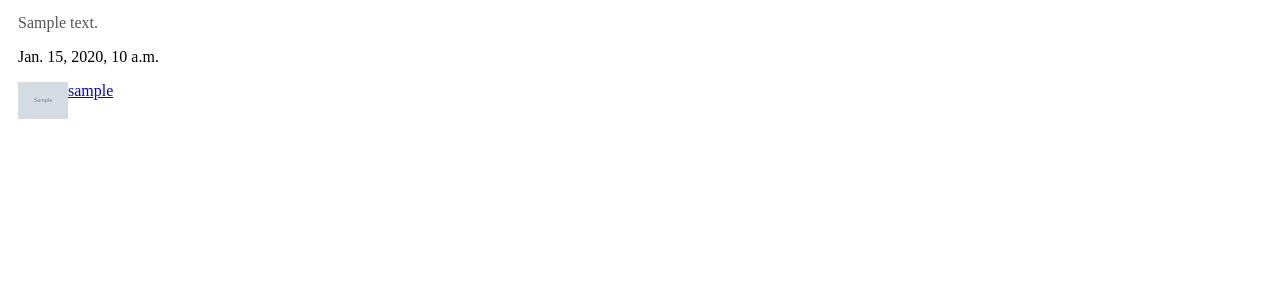
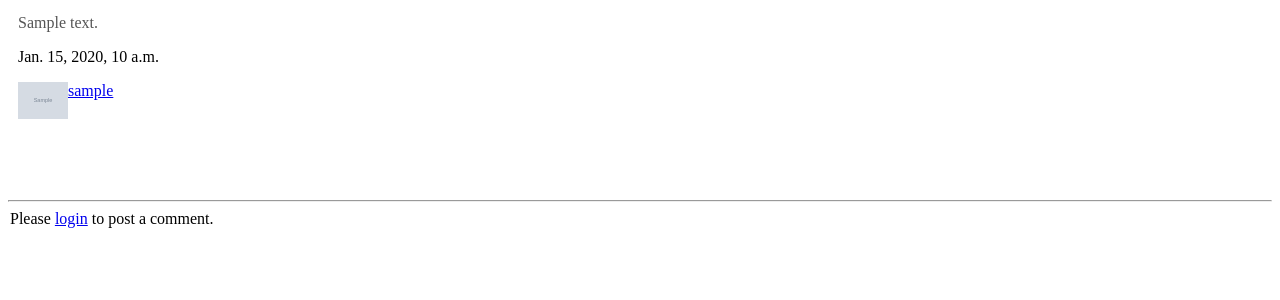
Before and after one commit to Michael-Czekanski/Djagno-Forum, a Django app: page /topic/1/ in a window 1280 px wide. Shown: the part 229-529 px from the top of the page. Run offline with Django 3.2, Linux system fonts and the light colour scheme; tables that the repository leaves empty hold one stand-in row (values such as "Sample post"); grey boxes marked "Sample" are stand-in pictures.

Commit message:
Add creating posts for topics

```diff
--- a/forum/templates/forum/topic.html
+++ b/forum/templates/forum/topic.html
@@ -10,4 +10,17 @@
 
     </div>
 {% endfor %}
+
+<hr>
+{% if user.is_authenticated %}
+    <legend>Post a comment</legend>
+    <form method="post">
+        {% csrf_token %}
+        {{ post_form.as_p }}
+        <button type="submit">Post</button>
+    </form>
+
+{% else %}
+    <legend>Please <a href="{% url 'login' %}">login</a> to post a comment.</legend>
+{% endif %}
 {% endblock content %}
--- a/forum/views.py
+++ b/forum/views.py
@@ -22,9 +22,21 @@ def topic(request, topic_id):
 
     posts = topic.post_set.all()
 
+    if request.user.is_authenticated:
+        if request.method == 'POST':
+            post_form = PostCreateForm(request.POST, user=request.user, topic=topic)
+            if post_form.is_valid():
+                post_form.save()
+                return redirect('forum-topic', topic_id=topic_id)
+        else:
+            post_form = PostCreateForm(user=request.user, topic=topic)
+    else:
+        post_form = None
+
     content = {
         'topic': topic,
-        'posts': posts
+        'posts': posts,
+        'post_form': post_form
     }
 
     return render(request, 'forum/topic.html', content)
```
